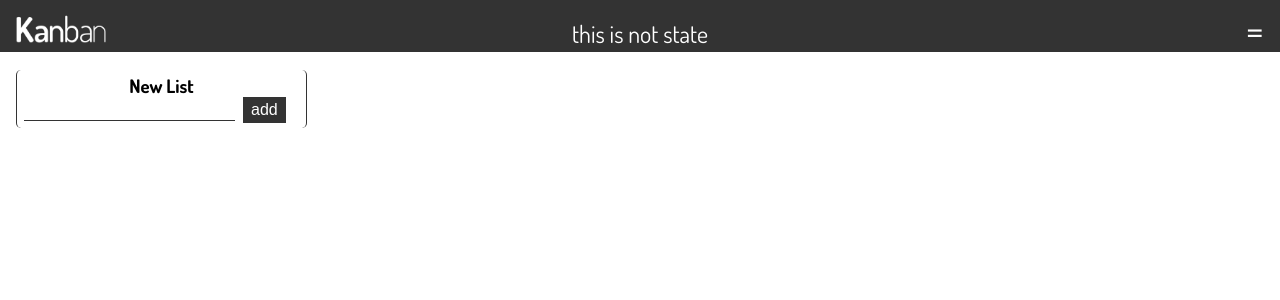
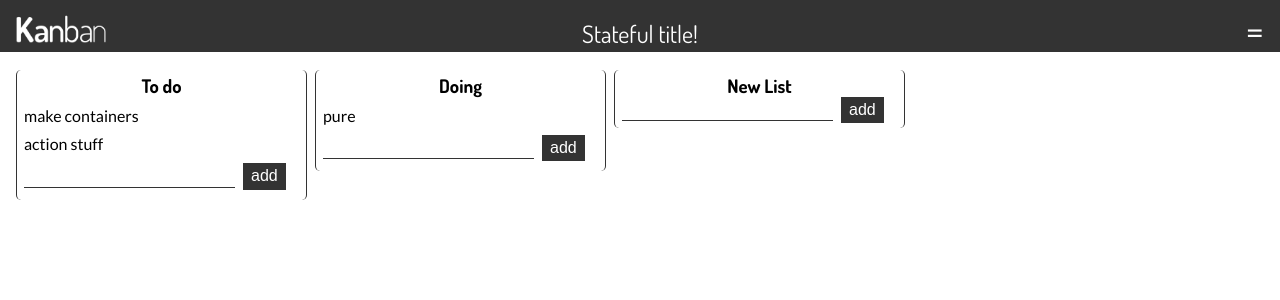
Before and after one commit to joeyfb/cando-board, a React (Create React App) app: page / in a window 1280 px wide. Shown: the top 300 px of the page. Built offline with nearby package versions, Linux system fonts and the light colour scheme.

Commit message:
app now hydrates from example state

```diff
--- a/src/components/App.js
+++ b/src/components/App.js
@@ -2,33 +2,6 @@ import React from 'react'
 import Board from '../containers/Board'
 import Header from './Header'
 import Nav from './Nav'
-
-// fake incoming data from container
-const data = {
-                lists: [
-                        {
-                            title: "To do",
-                            items: [
-                                        {
-                                            title: "make containers"
-                                        },
-                                        {
-                                            title: "action stuff"
-                                        }
-                                   ]
-                        },
-                        {
-                            title: "Doing",
-                            items: [
-                                        {
-                                            title: "pure",
-                                            description: "I have no clue what I meant when I wrote pure",
-                                            created: "May 15th, 2017"
-                                        }
-                                   ]
-                        }
-                       ]
-             }
 
 const App = () => (
   <div>
--- a/src/containers/Board.js
+++ b/src/containers/Board.js
@@ -4,7 +4,7 @@ import Board from '../components/Board'
 
 const mapStateToProps = (state) =>
 ({
-  title: 'this is not state',
+  title: state.title,
   lists: state.lists
 })
 
--- /dev/null
+++ b/src/hydrate.js
@@ -0,0 +1,28 @@
+const data = {
+                title: "Stateful title!",
+                lists: [
+                        {
+                            title: "To do",
+                            items: [
+                                        {
+                                            title: "make containers"
+                                        },
+                                        {
+                                            title: "action stuff"
+                                        }
+                                   ]
+                        },
+                        {
+                            title: "Doing",
+                            items: [
+                                        {
+                                            title: "pure",
+                                            description: "I have no clue what I meant when I wrote pure",
+                                            created: "May 15th, 2017"
+                                        }
+                                   ]
+                        }
+                       ]
+             }
+
+export default data
--- a/src/index.js
+++ b/src/index.js
@@ -5,8 +5,9 @@ import { Provider } from 'react-redux'
 import App from './components/App'
 import reducer from './reducers'
 import './App.css';
+import preload from './hydrate'
 
-const store = createStore(reducer)
+const store = createStore(reducer, preload)
 
 render(
   <Provider store={store}>
```
